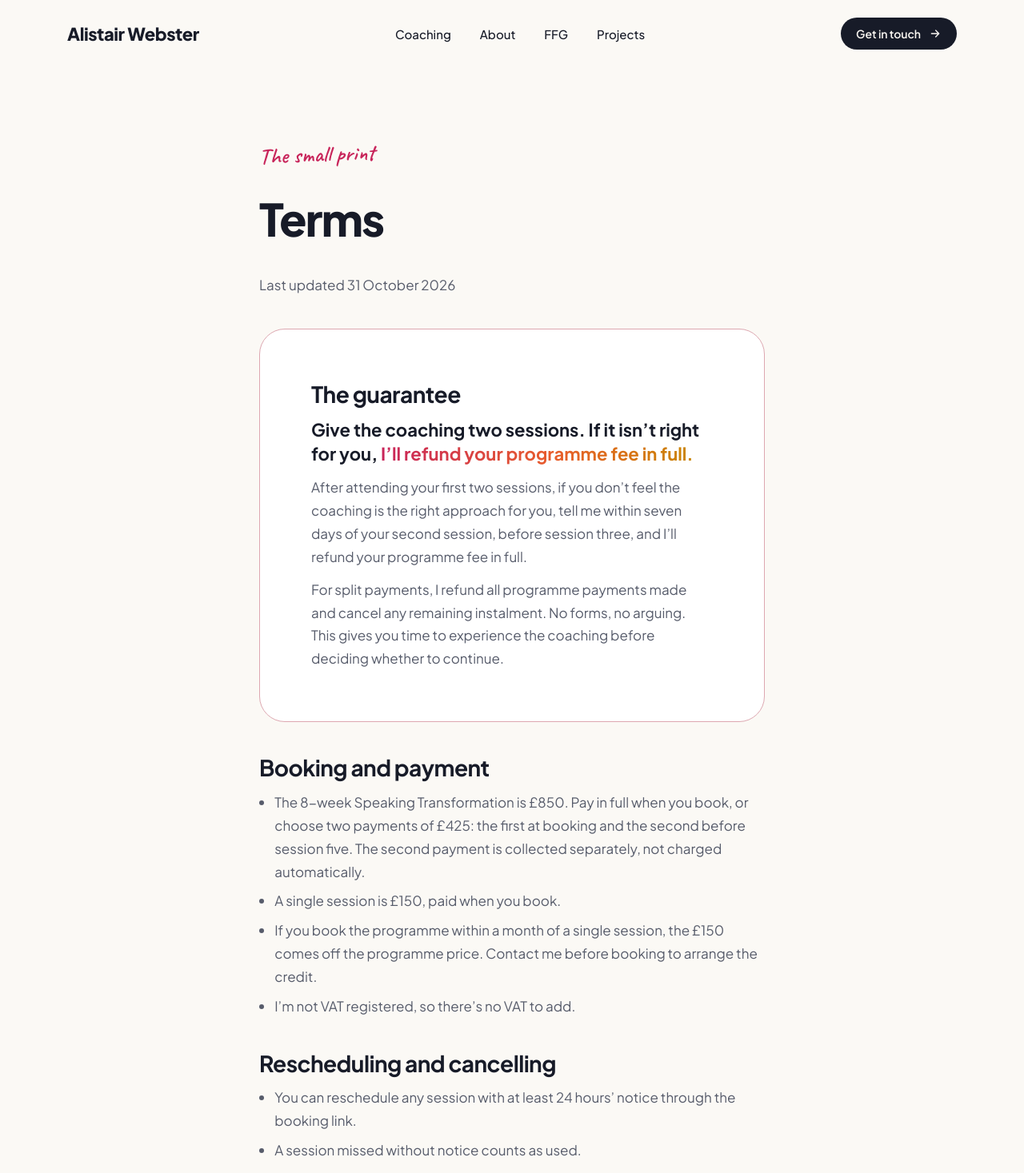
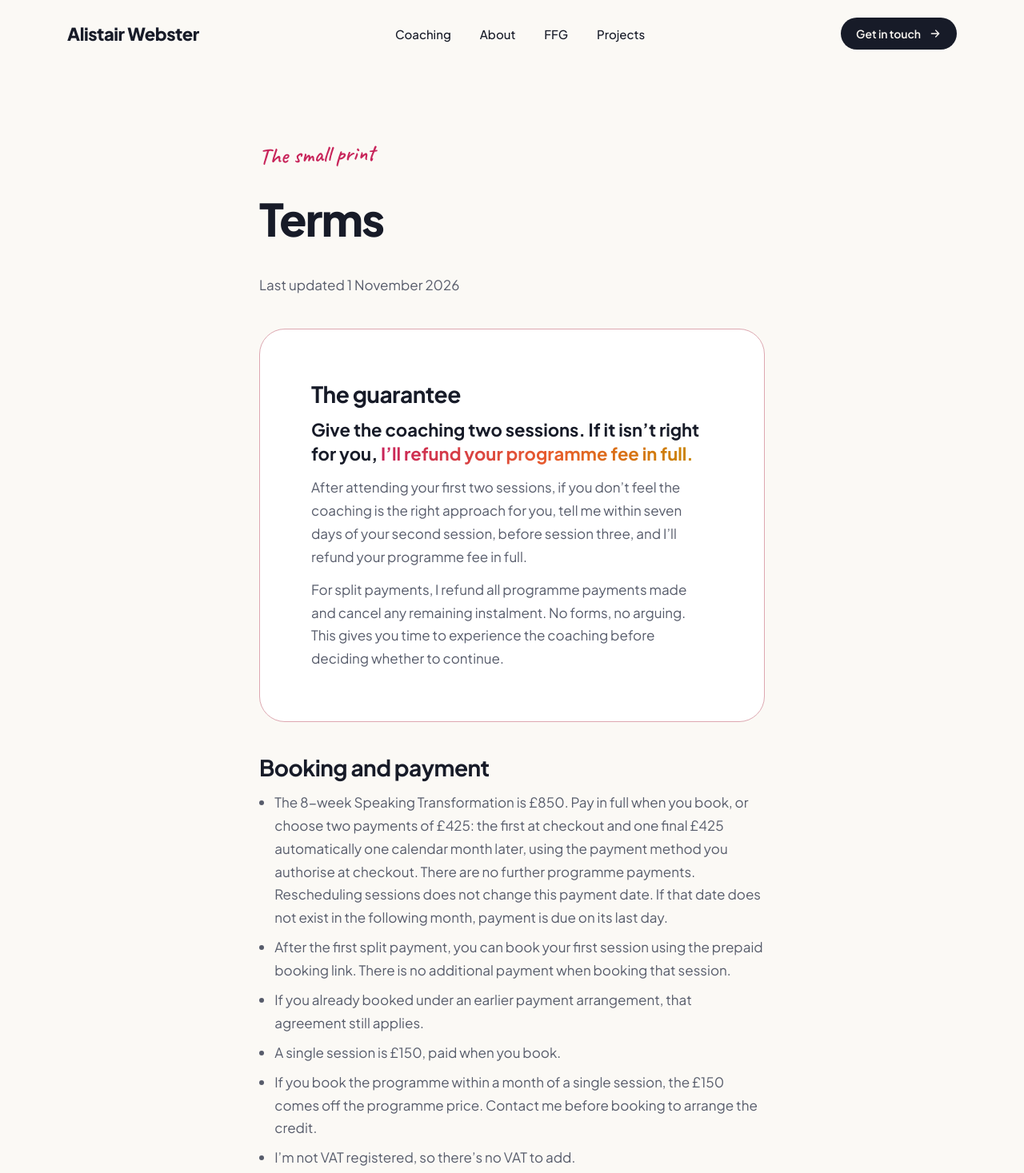
Before and after one commit to Webster-10101/aw-website, a Next.js app: page /terms in a window 1280 px wide. Shown: the top 1467 px of the page at 80% size. Built offline with nearby package versions, Linux system fonts and the light colour scheme.

Commit message:
Publish automatic two-payment programme option

```diff
--- a/app/(site)/links.ts
+++ b/app/(site)/links.ts
@@ -2,7 +2,7 @@
 export const LINKS = {
   introCall: "https://calendly.com/alistair-webster/intro-call",
   bookProgramme: "https://calendly.com/alistair-webster/speaking-transformation",
-  bookProgrammeSplit: "https://calendly.com/alistair-webster/speaking-transformation-two-payments",
+  bookProgrammeSplit: "https://alistairwebster.com/coaching/pay-in-two",
   bookSession: "https://calendly.com/alistair-webster/single-session",
   quiz: "https://speakupforgood.com/speaker-quiz",
   substack: "https://speakupforgood.substack.com/",
--- a/app/(site)/programme.tsx
+++ b/app/(site)/programme.tsx
@@ -59,7 +59,7 @@ export function PriceCard({ from }: { from: string }) {
       <Button href={track(LINKS.bookProgramme, `${from}-price`)} arrow className="btn-voice">
         Pay in full — £850
       </Button>
-      <p className="price-after"><a href={track(LINKS.bookProgrammeSplit, `${from}-price-split`)}>Choose two payments of £425</a>: first at booking, second before session five. The second payment is collected separately, not charged automatically.</p>
+      <p className="price-after"><a href={track(LINKS.bookProgrammeSplit, `${from}-price-split`)}>Choose two payments of £425</a>: £425 now, then the final £425 automatically one calendar month later.</p>
       <p className="price-after">
         Pay securely when you book your first session, then we set the rest for the same time each week.
       </p>
--- a/app/(site)/terms/page.tsx
+++ b/app/(site)/terms/page.tsx
@@ -14,7 +14,7 @@ export default function TermsPage() {
       <div className="wrap legal">
         <Note>The small print</Note>
         <h1 className="aw-h aw-h-l">Terms</h1>
-        <p className="legal-updated">Last updated 31 October 2026</p>
+        <p className="legal-updated">Last updated 1 November 2026</p>
 
         <section id="guarantee" className="legal-guarantee aw-panel">
           <h2 className="aw-h aw-h-m">The guarantee</h2>
@@ -33,7 +33,9 @@ export default function TermsPage() {
         <section>
           <h2 className="aw-h aw-h-m">Booking and payment</h2>
           <ul>
-            <li>The 8-week Speaking Transformation is £850. Pay in full when you book, or choose two payments of £425: the first at booking and the second before session five. The second payment is collected separately, not charged automatically.</li>
+            <li>The 8-week Speaking Transformation is £850. Pay in full when you book, or choose two payments of £425: the first at checkout and one final £425 automatically one calendar month later, using the payment method you authorise at checkout. There are no further programme payments. Rescheduling sessions does not change this payment date. If that date does not exist in the following month, payment is due on its last day.</li>
+            <li>After the first split payment, you can book your first session using the prepaid booking link. There is no additional payment when booking that session.</li>
+            <li>If you already booked under an earlier payment arrangement, that agreement still applies.</li>
             <li>A single session is £150, paid when you book.</li>
             <li>If you book the programme within a month of a single session, the £150 comes off the programme price. Contact me before booking to arrange the credit.</li>
             <li>I&rsquo;m not VAT registered, so there&rsquo;s no VAT to add.</li>
--- a/package.json
+++ b/package.json
@@ -1,6 +1,6 @@
 {
   "name": "alistair-webster-site",
-  "version": "1.2.2",
+  "version": "1.3.0",
   "private": true,
   "scripts": {
     "dev": "next dev",
```
Also changed, not shown: 1 other file (tests, documents, lock files or other folders).
